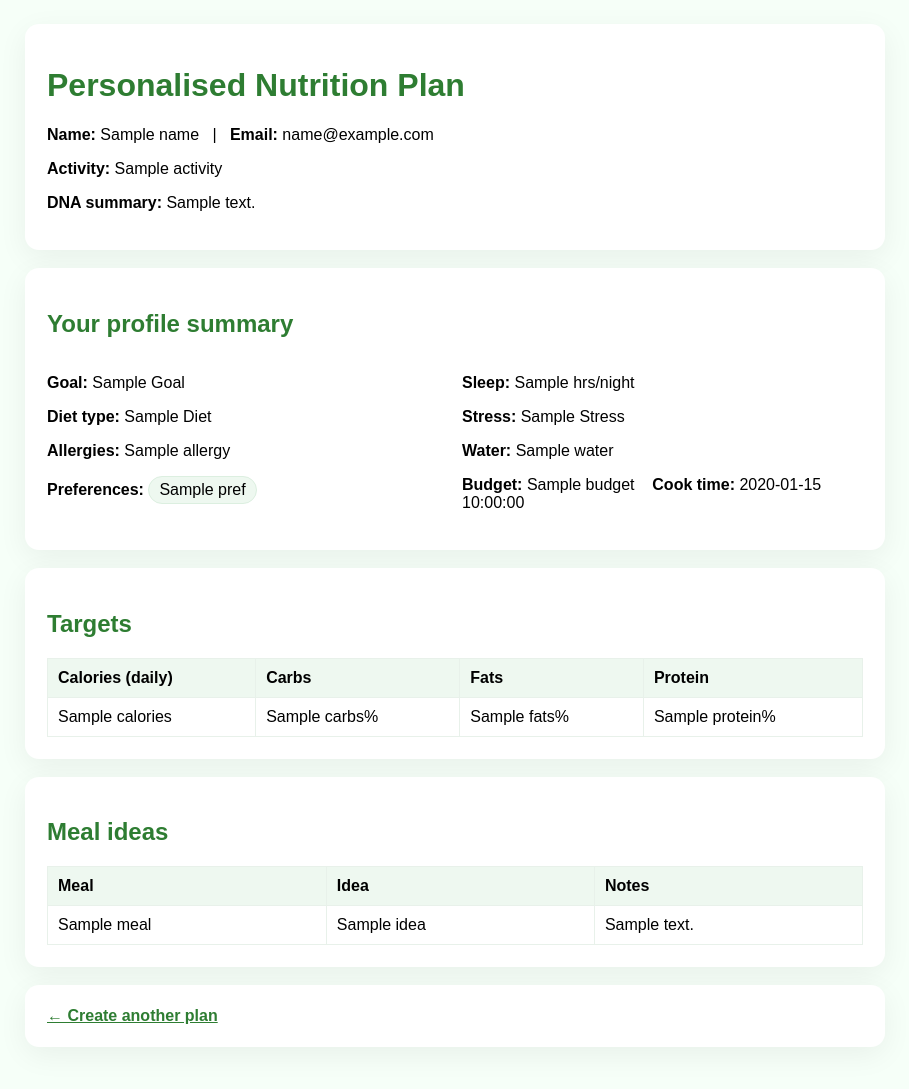
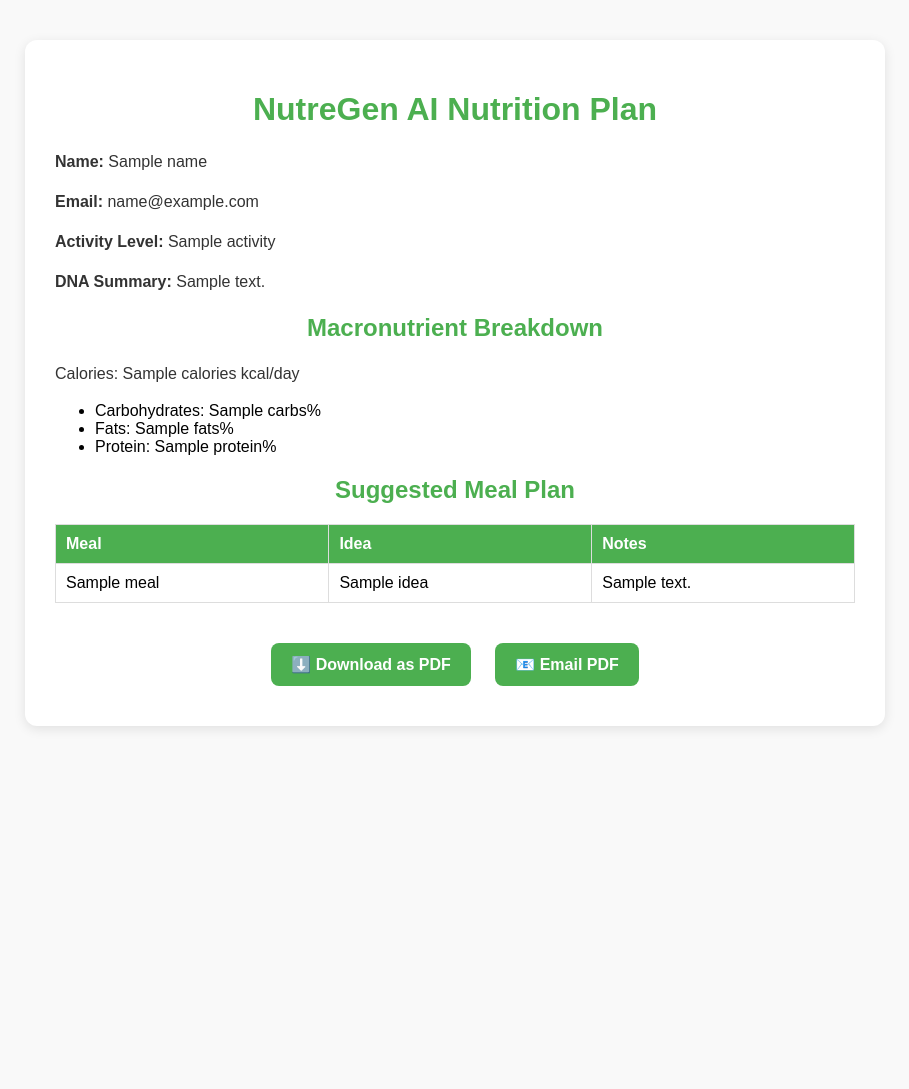
Before and after one commit to sureshadapa11/nutregen-ai, a Flask app: template templates/result.html in a window 1280 px wide. Shown: the whole page, without its empty margins (185-1094 px from the left). After the commit the page ends 729 px from the top, so only its background shows below. Run offline with Flask 3, Linux system fonts and the light colour scheme; the template is opened without the code that fills it: most values are stand-ins (such as "Sample title", 1, 10 or a date in 2020).

Commit message:
result.html

```diff
--- a/templates/result.html
+++ b/templates/result.html
@@ -1,69 +1,49 @@
-<!doctype html>
+<!-- templates/result.html -->
+<!DOCTYPE html>
 <html lang="en">
 <head>
-  <meta charset="utf-8"/>
-  <meta name="viewport" content="width=device-width,initial-scale=1"/>
-  <title>Your NutreGen AI Results</title>
+  <meta charset="UTF-8">
+  <title>Nutrition Plan - NutreGen AI</title>
   <style>
-    body{font-family:Arial, sans-serif; background:#f6fff8; margin:0;}
-    .wrap{max-width:860px; margin:0 auto; padding:24px;}
-    .card{background:#fff; padding:22px; border-radius:14px; box-shadow:0 8px 30px rgba(0,0,0,.06); margin-bottom:18px;}
-    h1,h2,h3{color:#2e7d32;}
-    .grid{display:grid; grid-template-columns: repeat(auto-fit,minmax(240px,1fr)); gap:14px;}
-    .pill{display:inline-block; padding:4px 10px; border-radius:999px; background:#eef8f0; border:1px solid #dcefe0; margin-right:6px; margin-bottom:6px;}
-    table{width:100%; border-collapse:collapse;}
-    th,td{border:1px solid #e8f1ea; padding:10px; text-align:left;}
-    th{background:#eef8f0;}
+    body { font-family: Arial, sans-serif; background: #f9f9f9; margin: 0; padding: 0; }
+    .container { max-width: 800px; margin: 40px auto; background: #fff; padding: 30px; border-radius: 12px; box-shadow: 0 3px 12px rgba(0,0,0,0.1); }
+    h1, h2 { text-align: center; color: #4CAF50; }
+    p { font-size: 16px; color: #333; line-height: 1.5; }
+    table { width: 100%; border-collapse: collapse; margin-top: 20px; }
+    th, td { border: 1px solid #ddd; padding: 10px; text-align: left; }
+    th { background: #4CAF50; color: #fff; }
+    .btns { text-align: center; margin-top: 30px; }
+    a.button {
+      display: inline-block; padding: 12px 20px; margin: 10px;
+      background: #4CAF50; color: white; border-radius: 8px;
+      text-decoration: none; font-weight: bold;
+    }
+    a.button:hover { background: #45a049; }
   </style>
 </head>
 <body>
-  <div class="wrap">
-    <div class="card">
-      <h1>Personalised Nutrition Plan</h1>
-      <p><b>Name:</b> {{ name }} &nbsp; | &nbsp; <b>Email:</b> {{ email }}</p>
-      <p><b>Activity:</b> {{ activity }}</p>
-      <p><b>DNA summary:</b> {{ dna_summary }}</p>
-    </div>
+  <div class="container">
+    <h1>NutreGen AI Nutrition Plan</h1>
+    <p><strong>Name:</strong> {{ name }}</p>
+    <p><strong>Email:</strong> {{ email }}</p>
+    <p><strong>Activity Level:</strong> {{ activity }}</p>
+    <p><strong>DNA Summary:</strong> {{ dna_summary }}</p>
 
-    <div class="card">
-      <h2>Your profile summary</h2>
-      <div class="grid">
-        <div>
-          <p><b>Goal:</b> {{ goal|title if goal else "—" }}</p>
-          <p><b>Diet type:</b> {{ diet|title if diet else "—" }}</p>
-          <p><b>Allergies:</b> {{ allergies|join(", ") if allergies else "None reported" }}</p>
-          <p><b>Preferences:</b>
-            {% if prefs and prefs|length %}
-              {% for p in prefs %}<span class="pill">{{ p }}</span>{% endfor %}
-            {% else %} — {% endif %}
-          </p>
-        </div>
-        <div>
-          <p><b>Sleep:</b> {{ sleep_hours or "—" }} hrs/night</p>
-          <p><b>Stress:</b> {{ stress|title if stress else "—" }}</p>
-          <p><b>Water:</b> {{ water or "—" }}</p>
-          <p><b>Budget:</b> {{ budget or "—" }} &nbsp;&nbsp; <b>Cook time:</b> {{ cook_time or "—" }}</p>
-        </div>
-      </div>
-    </div>
+    <h2>Macronutrient Breakdown</h2>
+    <p>Calories: {{ calories }} kcal/day</p>
+    <ul>
+      <li>Carbohydrates: {{ macros.carbs }}%</li>
+      <li>Fats: {{ macros.fats }}%</li>
+      <li>Protein: {{ macros.protein }}%</li>
+    </ul>
 
-    <div class="card">
-      <h2>Targets</h2>
+    <h2>Suggested Meal Plan</h2>
     <table>
-        <tr><th>Calories (daily)</th><th>Carbs</th><th>Fats</th><th>Protein</th></tr>
       <tr>
-          <td>{{ calories }}</td>
-          <td>{{ macros.carbs }}%</td>
-          <td>{{ macros.fats }}%</td>
-          <td>{{ macros.protein }}%</td>
+        <th>Meal</th>
+        <th>Idea</th>
+        <th>Notes</th>
       </tr>
-      </table>
-    </div>
-
-    <div class="card">
-      <h2>Meal ideas</h2>
-      <table>
-        <tr><th>Meal</th><th>Idea</th><th>Notes</th></tr>
       {% for item in plan %}
       <tr>
         <td>{{ item.meal }}</td>
@@ -72,10 +52,10 @@
       </tr>
       {% endfor %}
     </table>
-    </div>
 
-    <div class="card">
-      <a href="/form" style="color:#2e7d32; font-weight:700;">← Create another plan</a>
+    <div class="btns">
+      <a href="{{ url_for('download_pdf', email=email) }}" class="button">⬇️ Download as PDF</a>
+      <a href="{{ url_for('send_email_pdf', email=email) }}" class="button">📧 Email PDF</a>
     </div>
   </div>
 </body>
```
Lines whose indentation alone changed are shown as unchanged.
